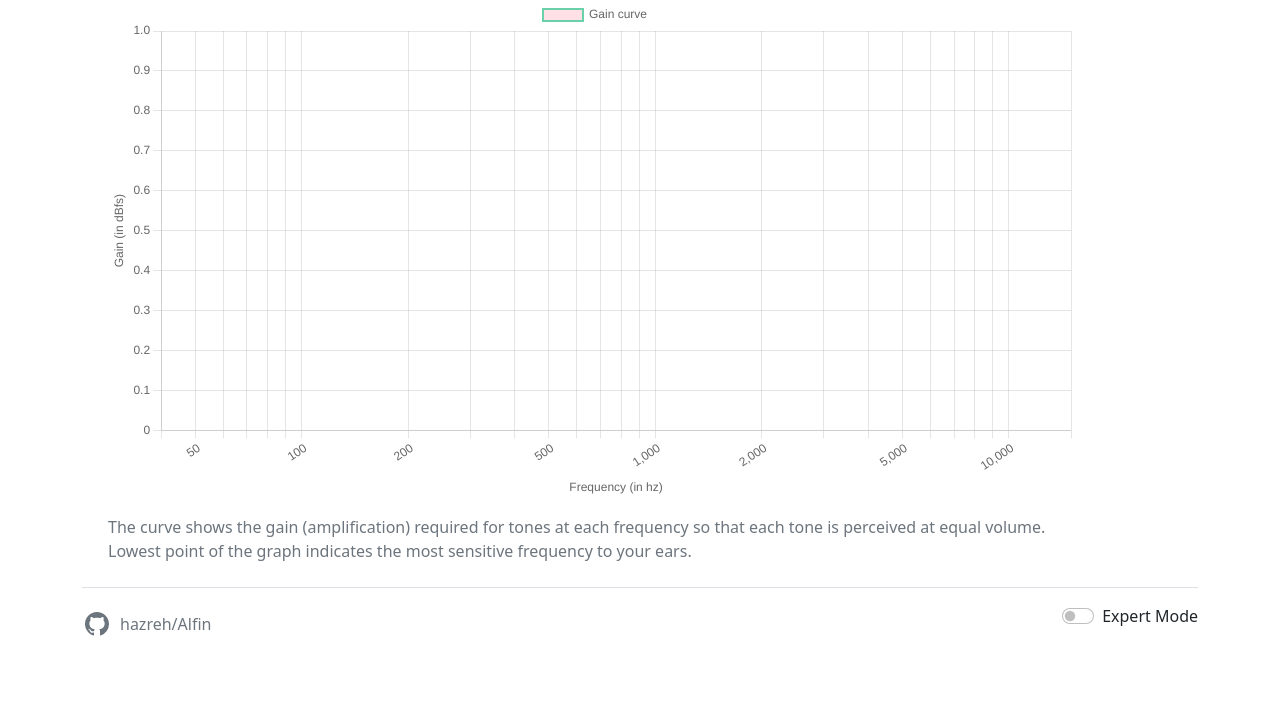
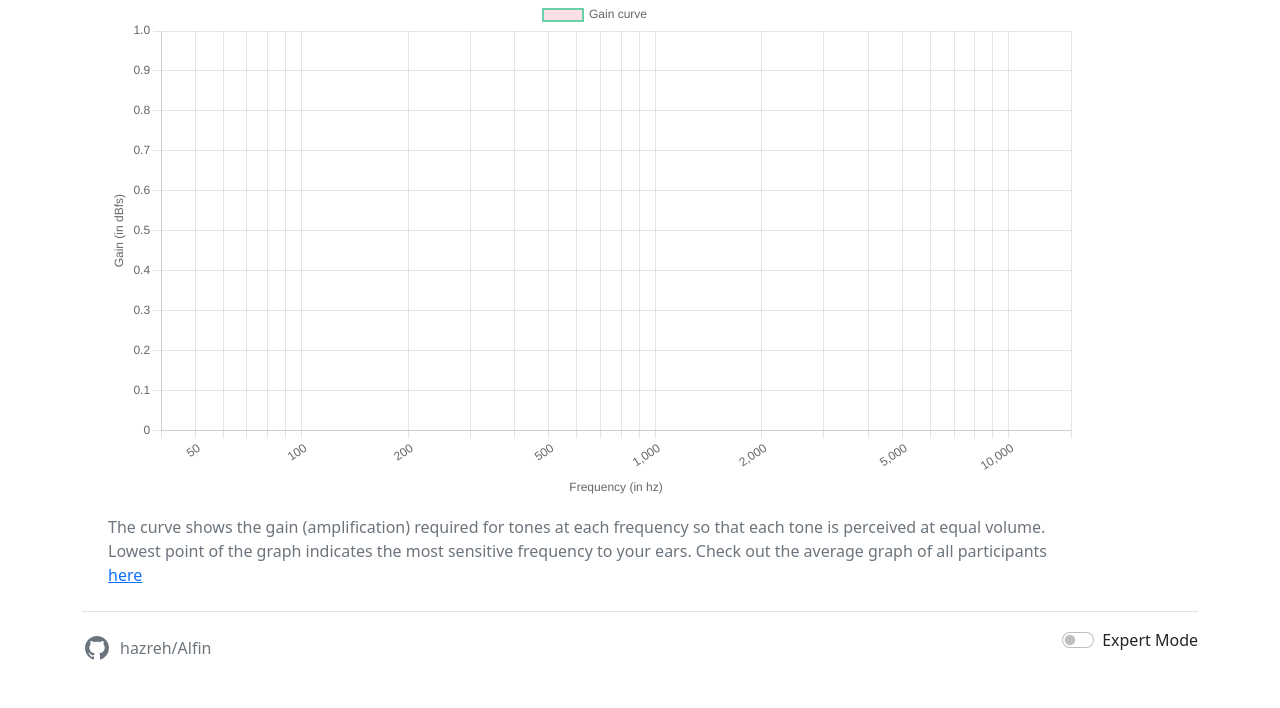
Before and after one commit to HaZoru/audiometry, a Flask app: template templates/results.html in a window 1280 px wide. Shown: the part 226-934 px from the top of the page. Before the commit the page ends 862 px from the top, so only its background shows below. Run offline with Flask 2, Linux system fonts and the light colour scheme; the template is opened without the code that fills it: most values are stand-ins (such as "Sample title", 1, 10 or a date in 2020); some libraries are stand-ins or nearby versions.

Commit message:
add href to average graph

```diff
--- a/templates/results.html
+++ b/templates/results.html
@@ -16,9 +16,11 @@
     <div class="table-responsive">
         <canvas id="myChart" style="height:300px" class="table"></canvas>
     </div>
+    {% if not average %}
     <p class="text-muted">The curve shows the gain (amplification) required for tones at each frequency so that each
         tone is perceived at equal volume. Lowest point of the graph indicates the most sensitive frequency to your
-        ears.</p>
+        ears. Check out the average graph of all participants <a href="/results">here</a></p>
+    {% endif %}
 </main>
 {% endblock %}
 {% block script %}
```
